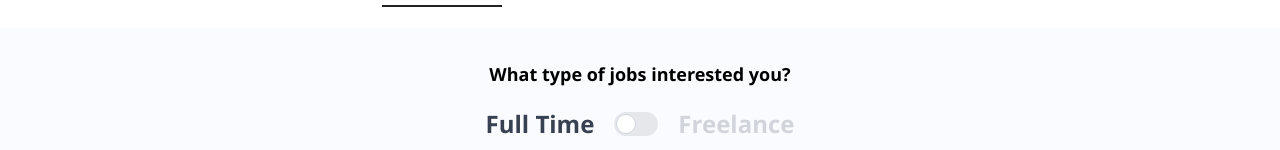
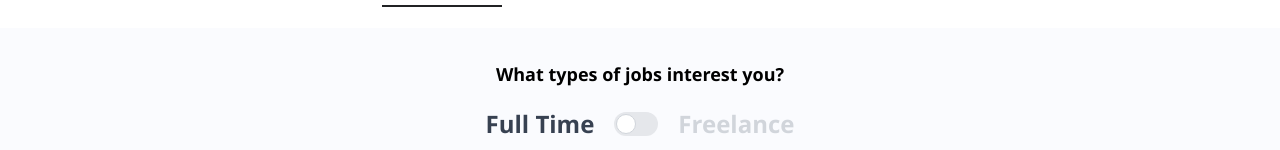
Before and after one commit to shubhamsarkar2587/job-portal, a React (Create React App) app: page / in a window 1280 px wide. Shown: the part 380-530 px from the top of the page. Built offline with nearby package versions, Linux system fonts and the light colour scheme.

Commit message:
fixed typo

```diff
--- a/src/components/JobInterest.jsx
+++ b/src/components/JobInterest.jsx
@@ -17,7 +17,7 @@ const JobInterest = () => {
 
   return (
     <div className="md:w-4/5 xl:w-3/4 m-auto flex flex-col items-center justify-center py-8">
-      <div className="text-lg font-semibold mb-5">What type of jobs interested you?</div>
+      <div className="text-lg font-semibold mb-5">What types of jobs interest you?</div>
       <div className="flex items-center mb-7">
         <span className={`text-2xl font-bold subpixel-antialiased ${fullTime ? 'text-gray-300' : 'text-gray-700'}`}>Full Time</span>
         <label class="inline-flex relative items-center cursor-pointer mx-5">
```
